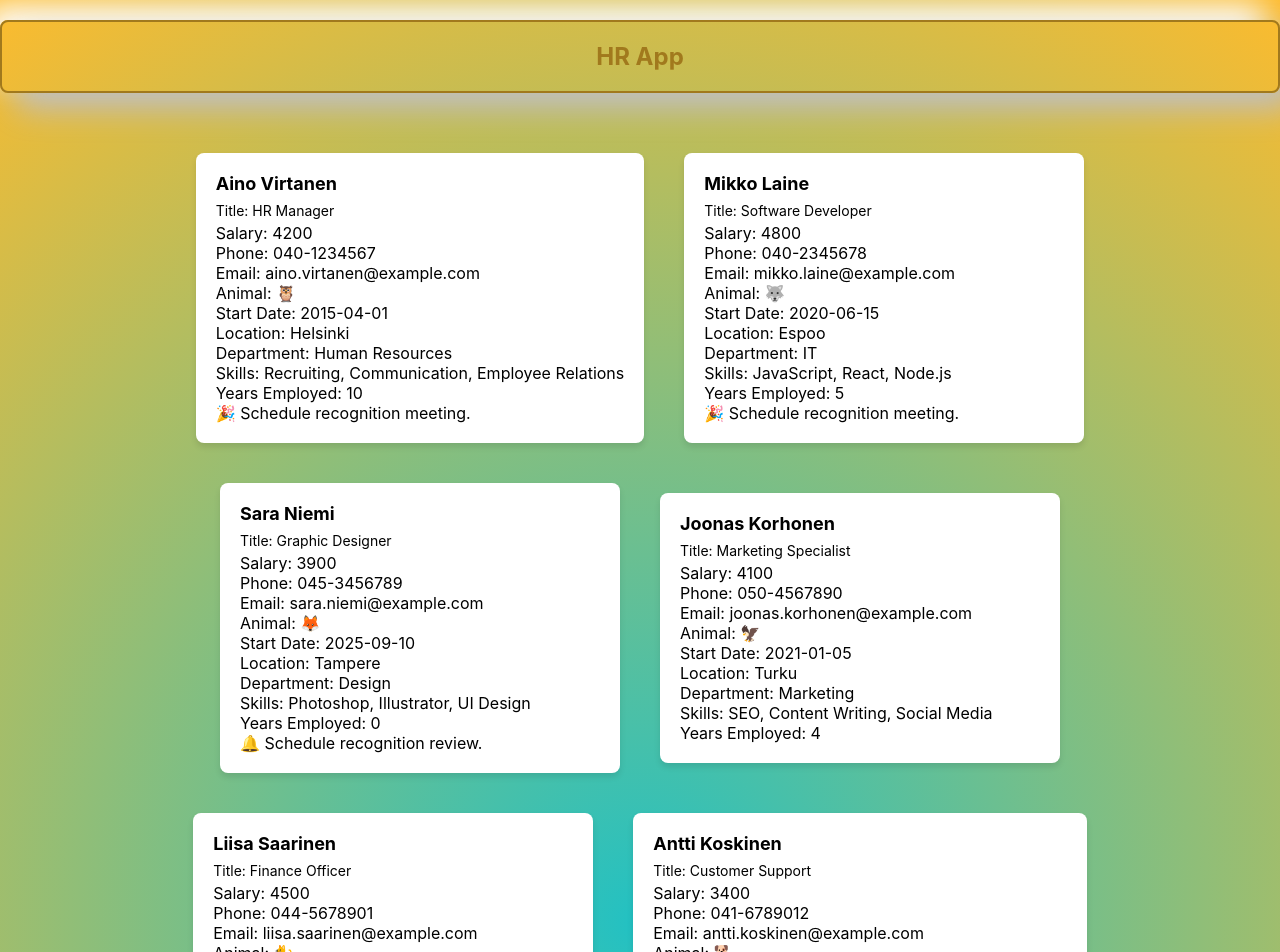
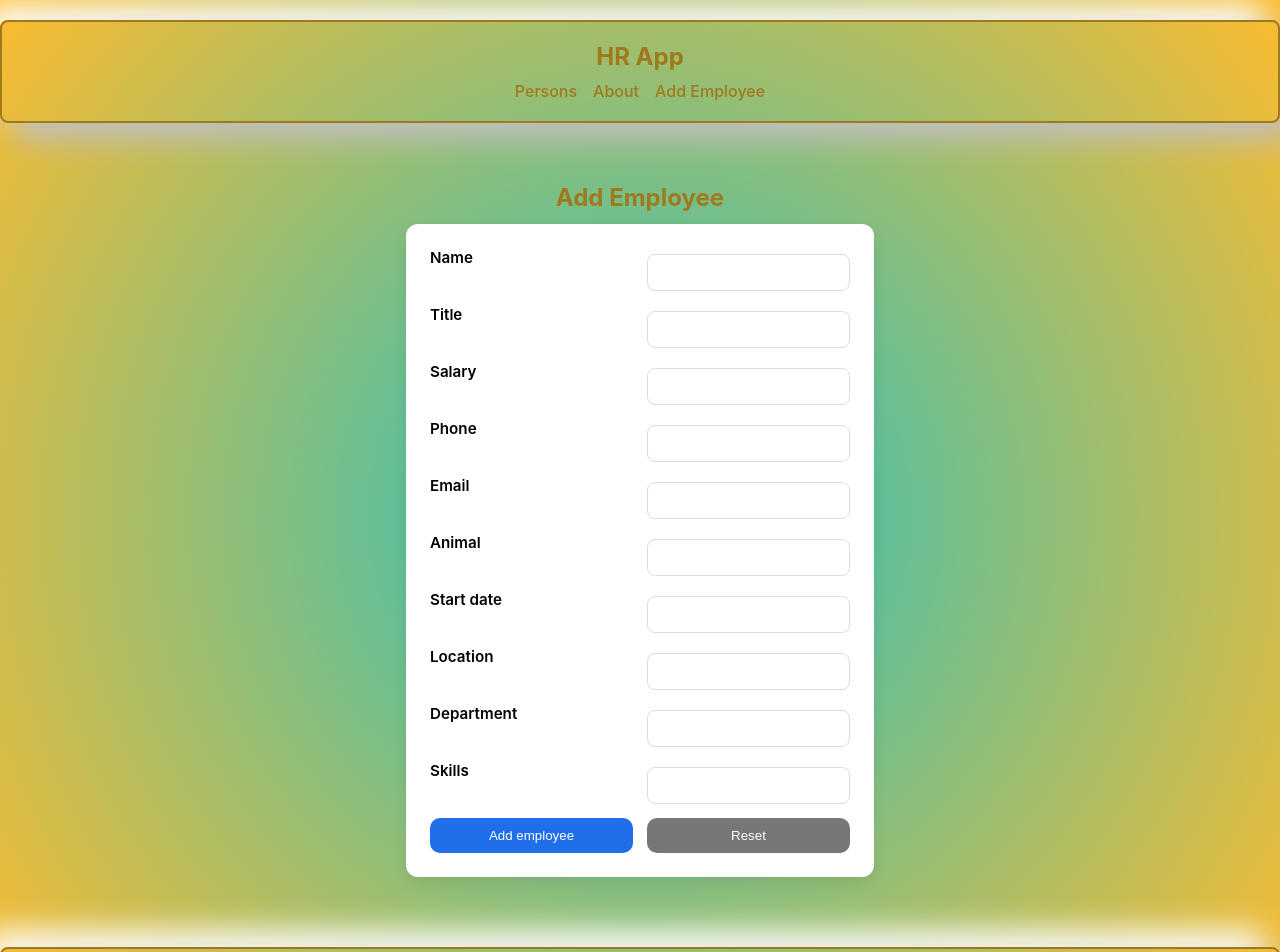
Before and after one commit to Manhal-Baban/hrapp, a React (Vite) app: page /add-employee in a window 1280 px wide. Shown: the top 952 px of the page. Built offline with nearby package versions, Linux system fonts and the light colour scheme.

Commit message:
about and add employee

```diff
--- a/package.json
+++ b/package.json
@@ -11,7 +11,8 @@
   },
   "dependencies": {
     "react": "^19.1.1",
-    "react-dom": "^19.1.1"
+    "react-dom": "^19.1.1",
+    "react-router-dom": "^7.9.5"
   },
   "devDependencies": {
     "@eslint/js": "^9.36.0",
--- a/src/App.jsx
+++ b/src/App.jsx
@@ -2,16 +2,62 @@ import "./App.css";
 import Footer from "./components/Footer";
 import Header from "./components/Header";
 import PersonList from "./components/PersonList";
+import About from "./components/About";
+import AddEmployee from "./components/AddEmployee";
+import { BrowserRouter as Router, Route, Routes } from "react-router-dom";
+import { useState } from "react";
+import employeeData from "./assets/employeeData.json";
 
 function App() {
+  const [employees, setEmployees] = useState(employeeData);
+  const [formData, setFormData] = useState({
+    name: "",
+    title: "",
+    salary: "",
+    phone: "",
+    email: "",
+    animal: "",
+    startDate: "",
+    location: "",
+    department: "",
+    skills: "",
+  });
+
+  const handleClick = (employeeData) => {
+    setEmployees([
+      ...employees,
+      {
+        id: Date.now(),
+        ...employeeData,
+        skills: formData.skills.split(",").map((skill) => skill.trim()),
+      },
+    ]);
+  };
+
   return (
+    <Router>
       <div className="app">
         <Header />
         <main className="main-content">
-        <PersonList />
+          <Routes>
+            <Route path="/about" element={<About />} />
+            <Route
+              path="/add-employee"
+              element={
+                <AddEmployee
+                  formData={formData}
+                  setFormData={setFormData}
+                  handleClick={handleClick}
+                />
+              }
+            />
+
+            <Route path="/" element={<PersonList employees={employees} />} />
+          </Routes>
         </main>
         <Footer />
       </div>
+    </Router>
   );
 }
 
--- /dev/null
+++ b/src/components/About.jsx
@@ -0,0 +1,37 @@
+import styles from "./About.module.css";
+
+function About() {
+  return (
+    <div className={styles.aboutContainer}>
+      <h1>About Our HR App</h1>
+
+      <p>
+        Our HR app is designed to make employee management simple, efficient,
+        and fully organized. Instead of working with scattered spreadsheets or
+        slow manual workflows, this tool puts everything in one place so teams
+        can work smarter.
+      </p>
+
+      <p>
+        You can track employees, manage departments, view salaries, filter data,
+        and open detailed profiles with just a few clicks. The goal is to help
+        companies save time, stay organized, and make better decisions using
+        clean and easy-to-read information.
+      </p>
+
+      <p>
+        The app is built with modern React features, a fast UI, and responsive
+        components. It runs smoothly on all devices and is simple enough for
+        anyone to use, even without technical experience.
+      </p>
+
+      <p>
+        Whether you’re managing a small team or a growing company, this HR app
+        gives you a reliable and user-friendly way to view, track, and organize
+        your entire workforce.
+      </p>
+    </div>
+  );
+}
+
+export default About;
--- /dev/null
+++ b/src/components/About.module.css
@@ -0,0 +1,44 @@
+.aboutContainer {
+  max-width: 800px;
+  margin: 0 auto;
+  padding: 40px 20px;
+  line-height: 1.7;
+  color: #333;
+  font-family: Arial, sans-serif;
+}
+
+.aboutContainer h1 {
+  font-size: 2.2rem;
+  font-weight: 700;
+  margin-bottom: 20px;
+  color: #2b2b2b;
+  text-align: center;
+}
+
+.aboutContainer p {
+  font-size: 1.05rem;
+  margin-bottom: 18px;
+  color: #444;
+}
+
+/* subtle card background */
+.aboutContainer {
+  background: #ffffff;
+  border-radius: 12px;
+  box-shadow: 0 6px 16px rgba(0, 0, 0, 0.08);
+}
+
+/* mobile optimization */
+@media (max-width: 600px) {
+  .about-page {
+    padding: 25px 15px;
+  }
+
+  .about-page h1 {
+    font-size: 1.7rem;
+  }
+
+  .about-page p {
+    font-size: 1rem;
+  }
+}
--- /dev/null
+++ b/src/components/AddEmployee.jsx
@@ -0,0 +1,140 @@
+import styles from "./AddEmployee.module.css";
+
+export default function AddEmployee({ formData, setFormData, handleClick }) {
+  const handleChange = (e) => {
+    setFormData((prevState) => {
+      return { ...prevState, [e.target.name]: e.target.value };
+    });
+  };
+
+  const handleSubmit = (e) => {
+    e.preventDefault();
+    const employeeData = {
+      ...formData,
+      skills: formData.skills.split(",").map((skill) => skill.trim()),
+    };
+    handleClick(employeeData);
+    console.log(employeeData);
+
+    setFormData({
+      name: "",
+      title: "",
+      salary: "",
+      phone: "",
+      email: "",
+      animal: "",
+      startDate: "",
+      location: "",
+      department: "",
+      skills: "",
+    });
+  };
+
+  return (
+    <div className="card">
+      <h2>Add Employee</h2>
+      <form className={styles.addEmployees} onSubmit={handleSubmit}>
+        <label htmlFor="name">Name</label>
+        <input
+          id="name"
+          name="name"
+          value={formData.name}
+          onChange={handleChange}
+        />
+
+        <label htmlFor="title">Title</label>
+        <input
+          id="title"
+          name="title"
+          value={formData.title}
+          onChange={handleChange}
+        />
+
+        <label htmlFor="salary">Salary</label>
+        <input
+          id="salary"
+          name="salary"
+          value={formData.salary}
+          onChange={handleChange}
+        />
+
+        <label htmlFor="phone">Phone</label>
+        <input
+          id="phone"
+          name="phone"
+          value={formData.phone}
+          onChange={handleChange}
+        />
+
+        <label htmlFor="email">Email</label>
+        <input
+          id="email"
+          name="email"
+          value={formData.email}
+          onChange={handleChange}
+        />
+
+        <label htmlFor="animal">Animal</label>
+        <input
+          id="animal"
+          name="animal"
+          value={formData.animal}
+          onChange={handleChange}
+        />
+
+        <label htmlFor="startDate">Start date</label>
+        <input
+          id="startDate"
+          name="startDate"
+          value={formData.startDate}
+          onChange={handleChange}
+        />
+
+        <label htmlFor="location">Location</label>
+        <input
+          id="location"
+          name="location"
+          value={formData.location}
+          onChange={handleChange}
+        />
+
+        <label htmlFor="department">Department</label>
+        <input
+          id="department"
+          name="department"
+          value={formData.department}
+          onChange={handleChange}
+        />
+
+        <label htmlFor="skills">Skills</label>
+        <input
+          id="skills"
+          name="skills"
+          value={formData.skills}
+          onChange={handleChange}
+        />
+
+        <button type="submit">Add employee</button>
+        <button
+          type="reset"
+          onClick={() => {
+            setFormData({
+              name: "",
+              title: "",
+              salary: "",
+              phone: "",
+              email: "",
+              animal: "",
+              startDate: "",
+              location: "",
+              department: "",
+              skills: "",
+            });
+          }}
+        >
+          Reset
+        </button>
+      </form>
+    </div>
+  );
+}
--- /dev/null
+++ b/src/components/AddEmployee.module.css
@@ -0,0 +1,73 @@
+.addEmployees {
+  max-width: 720px;
+  margin: 10px auto;
+  padding: 24px;
+  background: #fff;
+  border-radius: 12px;
+  box-shadow: 0 6px 16px rgba(0, 0, 0, 0.08);
+  display: grid;
+  grid-template-columns: 1fr 1fr;
+  gap: 14px;
+}
+
+h2 {
+  grid-column: 1 / -1;
+  margin-bottom: 12px;
+  color: #a1791d;
+  text-align: center;
+}
+
+.card {
+  padding: 8px;
+}
+
+.addEmployees h2 {
+  grid-column: 1 / -1;
+  margin: 0 0 8px 0;
+}
+
+.addEmployees label {
+  display: block;
+  font-weight: 600;
+  font-size: 0.95rem;
+}
+
+.addEmployees input {
+  width: 100%;
+  margin-top: 6px;
+  padding: 10px 12px;
+  border: 1px solid #ddd;
+  border-radius: 8px;
+}
+
+.addEmployees button[type="submit"] {
+  grid-column: 1 / 2;
+}
+
+.addEmployees button[type="reset"] {
+  grid-column: 2 / 3;
+}
+
+.addEmployees button {
+  padding: 10px 14px;
+  border: 0;
+  border-radius: 10px;
+  background: #1f6feb;
+  color: white;
+  cursor: pointer;
+}
+
+.addEmployees button[type="reset"] {
+  background: #777;
+}
+
+/* mobile */
+@media (max-width: 640px) {
+  .addEmployees {
+    grid-template-columns: 1fr;
+  }
+  .addEmployees button[type="submit"],
+  .addEmployees button[type="reset"] {
+    grid-column: 1 / -1;
+  }
+}
--- a/src/components/Header.jsx
+++ b/src/components/Header.jsx
@@ -1,9 +1,15 @@
 import styles from "./Header.module.css";
+import { Link } from "react-router-dom";
 
 const Header = () => {
   return (
     <header className={styles.header}>
       <h1>HR App</h1>
+      <nav>
+        <Link to="/">Persons</Link>
+        <Link to="/about">About</Link>
+        <Link to="/add-employee">Add Employee</Link>
+      </nav>
     </header>
   );
 };
--- a/src/components/Header.module.css
+++ b/src/components/Header.module.css
@@ -13,3 +13,19 @@
   font-size: 24px;
   margin: 0;
 }
+
+nav {
+  display: flex;
+  gap: 1em;
+  justify-content: center;
+  margin-top: 10px;
+}
+
+a {
+  text-decoration: none;
+  color: #a1791d;
+  font-weight: 500;
+}
+a:hover {
+  text-decoration: underline;
+}
--- a/src/components/PersonList.jsx
+++ b/src/components/PersonList.jsx
@@ -1,9 +1,7 @@
 import PersonCard from "./PersonCard.jsx";
 
-import employeeData from "../assets/employeeData.json";
-
-export default function PersonList() {
-  return employeeData.map((employee) => (
+export default function PersonList({ employees }) {
+  return employees.map((employee) => (
     <PersonCard key={employee.id} {...employee} />
   ));
 }
```
Also changed, not shown: 1 other file (tests, documents, lock files or other folders). Lines whose indentation alone changed are shown as unchanged.
